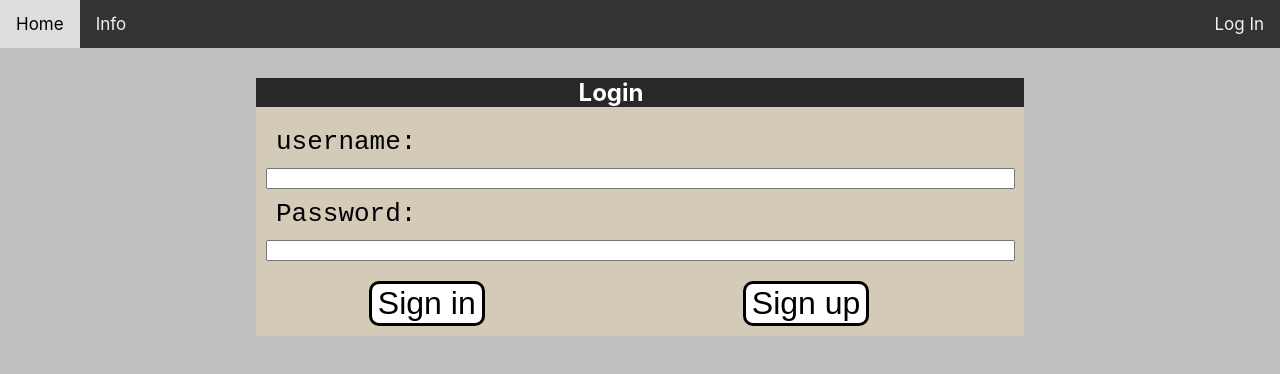
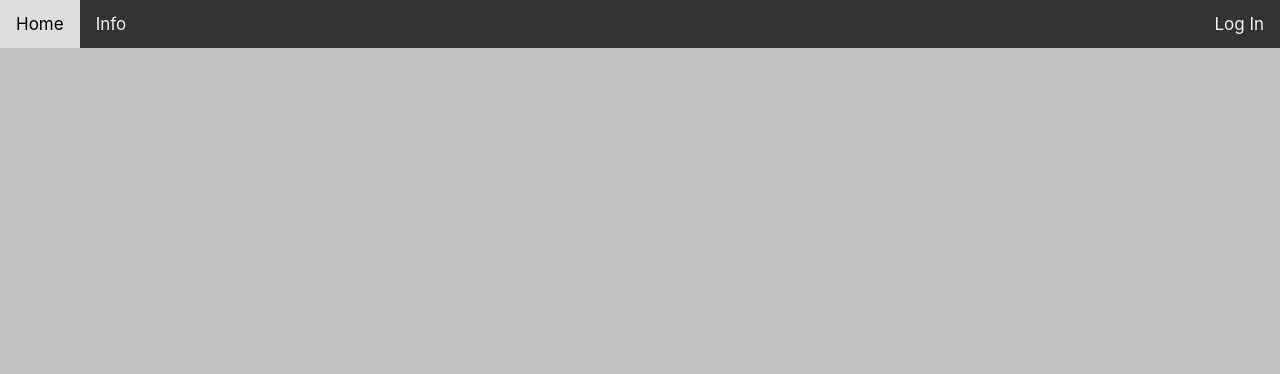
Before and after one commit to luciancahil/ww-Frontend, a React (Create React App) app: page /login in a window 1280 px wide. Shown: the top 374 px of the page. Built offline with nearby package versions, Linux system fonts and the light colour scheme.

Commit message:
Can Recognize correct Login

```diff
--- a/src/App.js
+++ b/src/App.js
@@ -8,14 +8,11 @@ import Info from "./Components/info.component"
 import Navbar from "./Components//navbar.component"
 
 function App() {
-  let homecomponent = Login
-
   return (
     <Router>
-      <Navbar logedIn={false}/>
+      <Navbar/>
 
-      <Route path="/" exact component= {homecomponent} />
-      <Route path="/login" exact component={Login} />
+      <Route path="/" exact component={Login} />
       <Route path="/signup" component={Signup} />
       <Route path="/users" component={UserInfo} />
       <Route path="/info" component={Info} />
--- a/src/Components/login.component.js
+++ b/src/Components/login.component.js
@@ -1,10 +1,12 @@
 import React from 'react';
 import Loginbox from './loginbox.component';
+import { BrowserRouter as Router, Route, Link } from "react-router-dom";
+
 
 class Login extends React.Component {
   render() {
     return (
-      <Loginbox/>
+      <Loginbox router = {Route}/>
     )
 
   }
--- a/src/Components/loginbox.component.js
+++ b/src/Components/loginbox.component.js
@@ -45,7 +45,11 @@ class LoginBox extends React.Component {
                 this.setState({
                     login_status: text
                 })
-                this.forceUpdate();
+                if(this.state.login_status == "Granted"){
+                    console.log("Logged in");
+                    window.history.pushState('page2', 'Title', '/');
+
+                }
             })
     }
 
```
